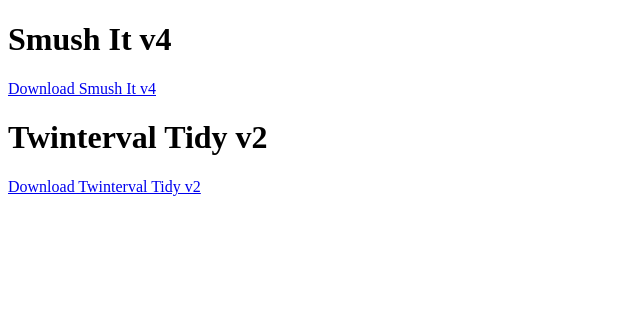
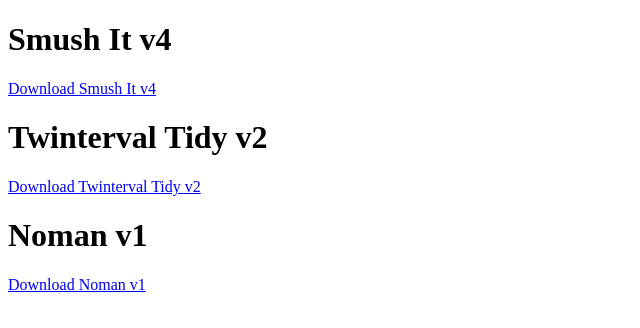
Before and after one commit to gasparhunt/gasparhunt.github.io, a plain HTML site: page index.html in a window 1280 px wide. Shown: the whole page, without its empty margins (0-640 px from the left). Drawn offline with Linux system fonts and the light colour scheme.

Commit message:
Added Noman v1

```diff
--- a/index.html
+++ b/index.html
@@ -8,6 +8,9 @@
 <h1>Twinterval Tidy v2</h1>
 <a href="itms-services://?action=download-manifest&url=https://gasparhunt.github.io/TwintervalTidy/manifest.plist">Download Twinterval Tidy v2</a>
 
+<h1>Noman v1</h1>
+<a href="itms-services://?action=download-manifest&url=https://gasparhunt.github.io/Noman/manifest.plist">Download Noman v1</a>
+
 
 <!--
 
```
Also changed, not shown: Noman/icon1024.png (added), Noman/icon57.png (added), 3 other files.
